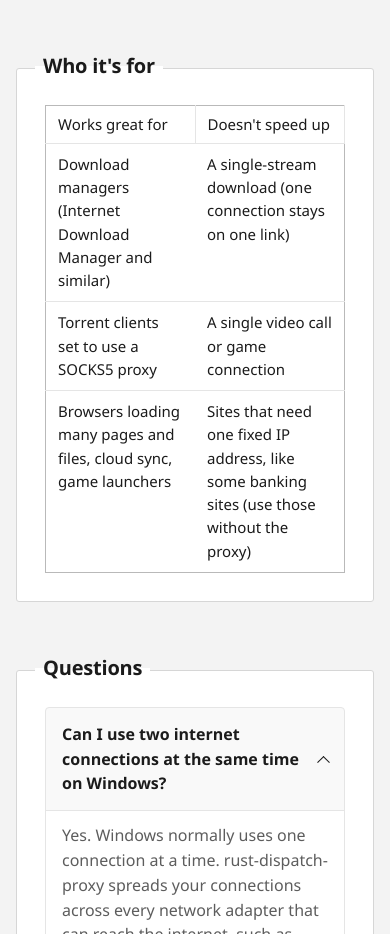
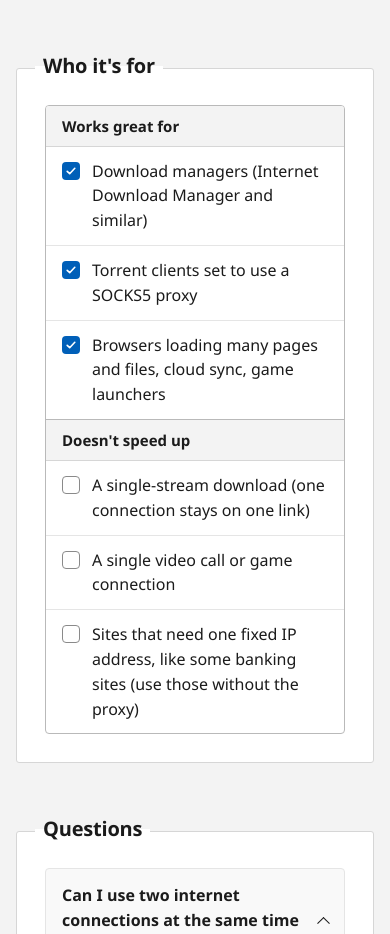
Before and after one commit to ahmedanjum30/rust-dispatch-proxy, a plain HTML site: page docs/index.html in a window 390 px wide. Shown: the part 3263-4197 px from the top of the page. Drawn offline with Linux system fonts and the light colour scheme.

Commit message:
Website: make the "Who it's for" table obvious
The column headings looked like ordinary rows. The table now has a frame,
a grey header bar per column, a column divider and row lines, with ticked
boxes for what speeds up and unticked boxes for what doesn't, as in the
app. On phones the columns stack. Section links now land below the sticky
header instead of under it.

Co-Authored-By: Claude Opus 5.5 <noreply@anthropic.com>

```diff
--- a/docs/index.html
+++ b/docs/index.html
@@ -201,13 +201,23 @@
   .result { margin: 22px 0 0; padding: 16px 18px; background: var(--layer); border: 1px solid var(--stroke); border-radius: var(--radius-control); color: var(--text-2); max-width: 760px; }
   .result strong { color: var(--text); font-variant-numeric: tabular-nums; }
 
-  /* "who it's for" as a list view */
-  .scroll { overflow-x: auto; }
-  table.plain { width: 100%; border-collapse: collapse; font-size: 15px; border: 1px solid #b9b9b9; }
-  table.plain th { text-align: left; font-weight: 400; padding: 7px 12px; border-right: 1px solid var(--stroke); border-bottom: 1px solid var(--stroke); white-space: nowrap; }
-  table.plain td { text-align: left; padding: 9px 12px; vertical-align: top; border-bottom: 1px solid var(--stroke); width: 50%; }
-  table.plain tr:last-child td { border-bottom: 0; }
-  table.plain tbody tr:hover { background: var(--layer); }
+  /* "who it's for": ticked = speeds up, unticked = doesn't, as in the app */
+  /* drawn as a two-column table: outer frame, header bar, column divider */
+  .fit { display: grid; grid-template-columns: 1fr 1fr; border: 1px solid #b9b9b9; border-radius: var(--radius-control); overflow: hidden; }
+  .fit > div + div { border-left: 1px solid #d6d6d6; }
+  .fit h3 { font: 600 15px var(--font); margin: 0; padding: 10px 16px; background: #f3f3f3; border-bottom: 1px solid #d6d6d6; }
+  .fitlist { list-style: none; margin: 0; padding: 0; }
+  .fitlist li { display: grid; grid-template-columns: 18px 1fr; gap: 12px; padding: 12px 16px; border-bottom: 1px solid var(--stroke); }
+  .fitlist li:last-child { border-bottom: 0; }
+  .fitlist li:hover { background: var(--layer); }
+  .fitlist .tick { margin-top: 3px; }
+  @media (max-width: 700px) {
+    .fit { grid-template-columns: 1fr; }
+    .fit > div + div { border-left: 0; border-top: 1px solid #b9b9b9; }
+  }
+
+  /* anchor jumps land below the sticky header */
+  main section { scroll-margin-top: 72px; }
 
   /* FAQ as Windows 11 expanders */
   details { background: var(--layer); border: 1px solid var(--stroke); border-radius: var(--radius-control); margin-bottom: 4px; }
@@ -345,15 +355,23 @@
     <div class="wrap">
       <div class="group">
         <h2>Who it's for</h2>
-        <div class="scroll">
-          <table class="plain">
-            <thead><tr><th>Works great for</th><th>Doesn't speed up</th></tr></thead>
-            <tbody>
-              <tr><td>Download managers (Internet Download Manager and similar)</td><td>A single-stream download (one connection stays on one link)</td></tr>
-              <tr><td>Torrent clients set to use a SOCKS5 proxy</td><td>A single video call or game connection</td></tr>
-              <tr><td>Browsers loading many pages and files, cloud sync, game launchers</td><td>Sites that need one fixed IP address, like some banking sites (use those without the proxy)</td></tr>
-            </tbody>
-          </table>
+        <div class="fit">
+          <div>
+            <h3>Works great for</h3>
+            <ul class="fitlist">
+              <li><span class="tick"><svg><use href="#check"/></svg></span>Download managers (Internet Download Manager and similar)</li>
+              <li><span class="tick"><svg><use href="#check"/></svg></span>Torrent clients set to use a SOCKS5 proxy</li>
+              <li><span class="tick"><svg><use href="#check"/></svg></span>Browsers loading many pages and files, cloud sync, game launchers</li>
+            </ul>
+          </div>
+          <div>
+            <h3>Doesn't speed up</h3>
+            <ul class="fitlist">
+              <li><span class="tick off"></span>A single-stream download (one connection stays on one link)</li>
+              <li><span class="tick off"></span>A single video call or game connection</li>
+              <li><span class="tick off"></span>Sites that need one fixed IP address, like some banking sites (use those without the proxy)</li>
+            </ul>
+          </div>
         </div>
       </div>
     </div>
```
